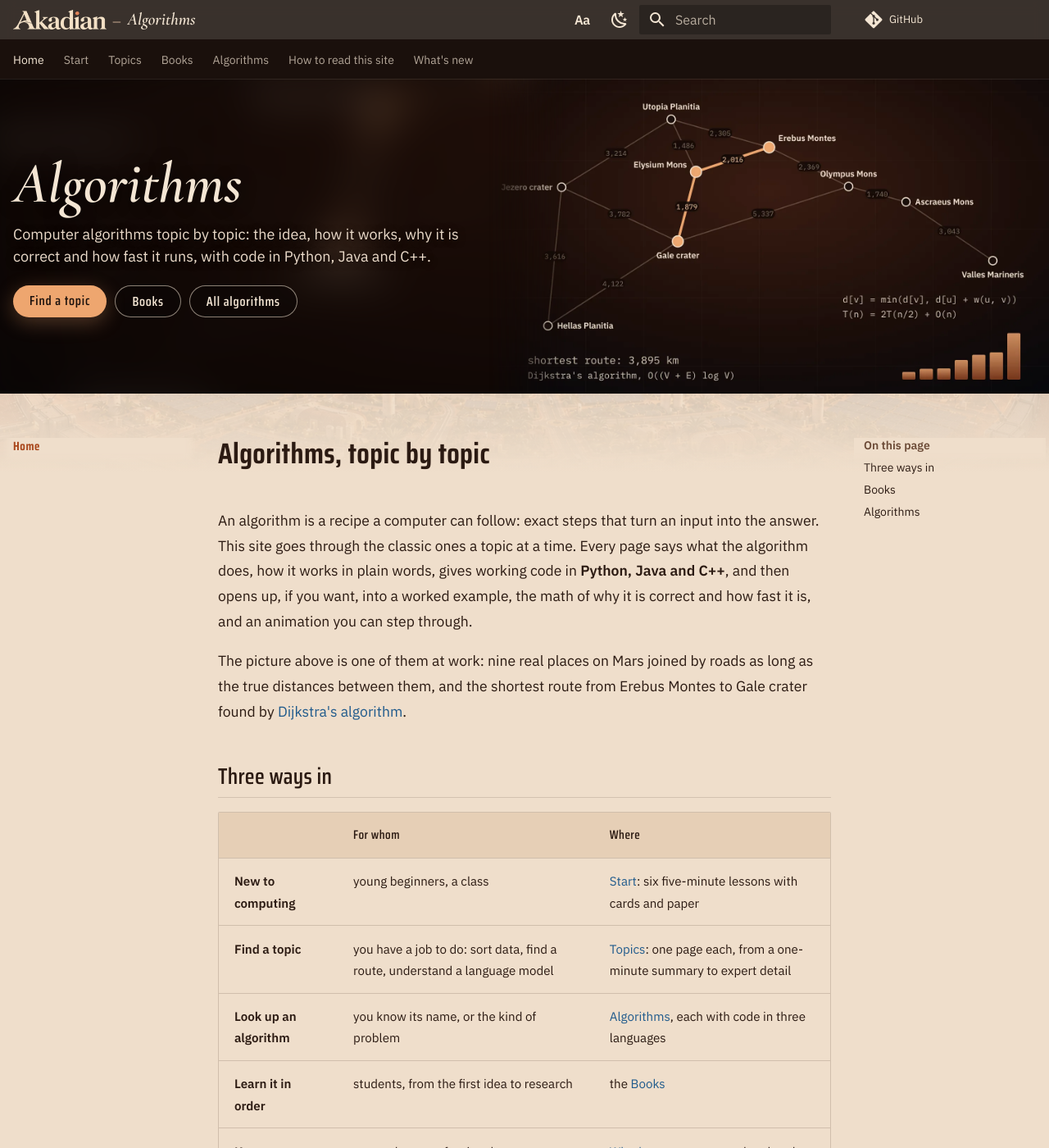
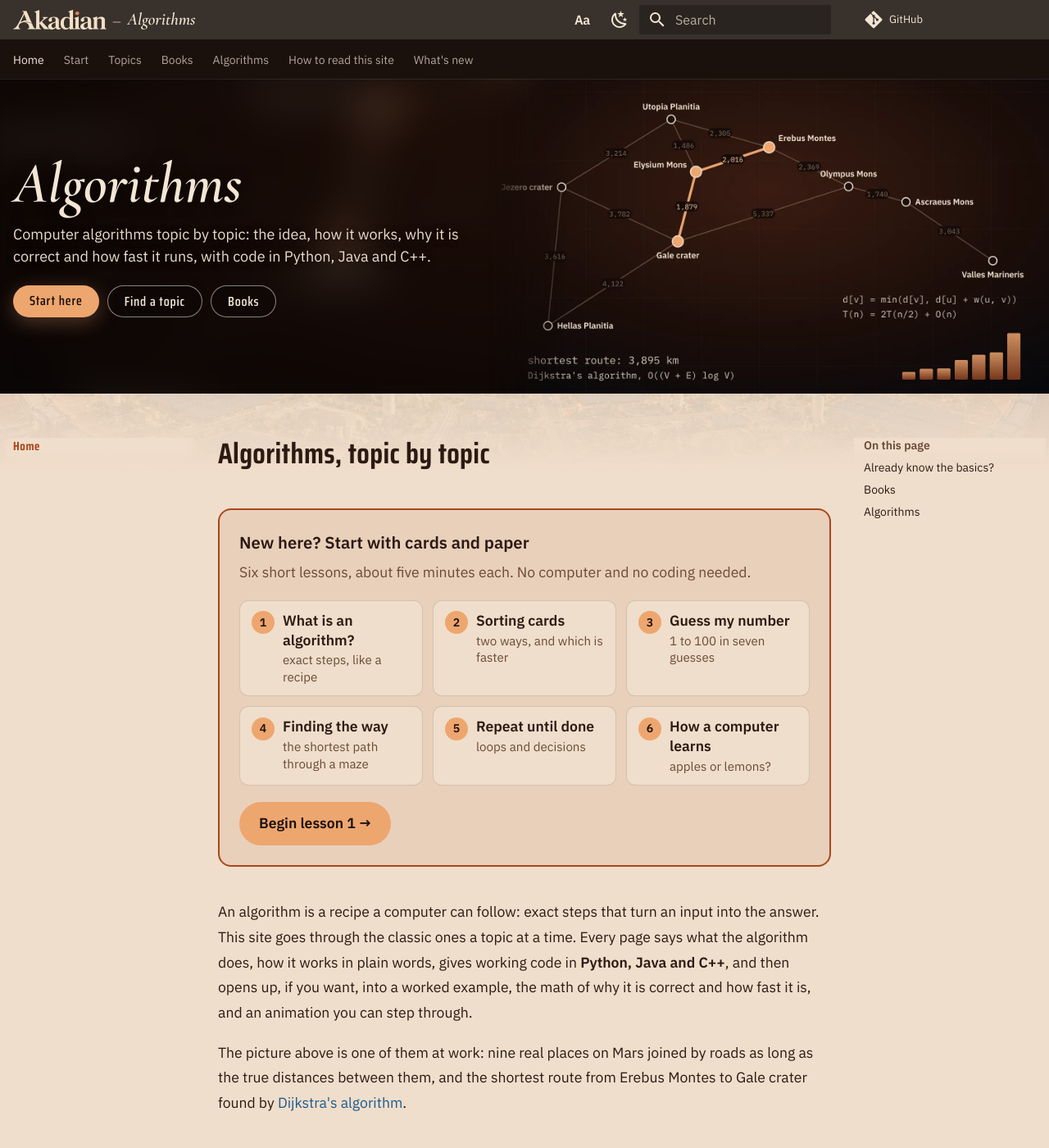
Before and after one commit to TTMathCS/cs, an MkDocs documentation site: the page built from docs/index.md, in a window 1280 px wide and 1400 px high. Shown: the whole window at 82% size. Built offline with MkDocs 1.6.1 and Material for MkDocs 9.7.7, drawn with Linux system fonts in a browser that asks for light colours; nearby versions of some CDN libraries; library files that are not in the unit come from our copies; comment, search, counter and statistics services are not loaded; some of the changed text lies outside the part shown.

Commit message:
Homepage leads with Start: 'Start here' is the main button, and a Start band of six beginner lessons sits right under the title (shared style in reader.css)

```diff
--- a/docs/index.md
+++ b/docs/index.md
@@ -4,6 +4,23 @@ title: Algorithms
 ---
 
 # Algorithms, topic by topic
+
+<div class="start-band" markdown>
+
+New here? Start with cards and paper
+
+Six short lessons, about five minutes each. No computer and no coding needed.
+
+1. [**What is an algorithm?** *exact steps, like a recipe*](first-steps/01-What-Is-an-Algorithm.md)
+2. [**Sorting cards** *two ways, and which is faster*](first-steps/02-Sorting-Cards.md)
+3. [**Guess my number** *1 to 100 in seven guesses*](first-steps/03-Guess-My-Number.md)
+4. [**Finding the way** *the shortest path through a maze*](first-steps/04-Finding-the-Way.md)
+5. [**Repeat until done** *loops and decisions*](first-steps/05-Repeat-Until-Done.md)
+6. [**How a computer learns** *apples or lemons?*](first-steps/06-How-a-Computer-Learns.md)
+
+[Begin lesson 1 →](first-steps/01-What-Is-an-Algorithm.md)
+
+</div>
 
 An algorithm is a recipe a computer can follow: exact steps that turn an input into the answer. This site goes
 through the classic ones a topic at a time. Every page says what the algorithm does, how it works in plain words,
@@ -14,11 +31,10 @@ The picture above is one of them at work: nine real places on Mars joined by roa
 between them, and the shortest route from Erebus Montes to Gale crater found by
 [Dijkstra's algorithm](graphs/dijkstra.md).
 
-## Three ways in
+## Already know the basics?
 
 | | For whom | Where |
 |---|---|---|
-| **New to computing** | young beginners, a class | [Start](first-steps/index.md): six five-minute lessons with cards and paper |
 | **Find a topic** | you have a job to do: sort data, find a route, understand a language model | [Topics](topics/index.md): one page each, from a one-minute summary to expert detail |
 | **Look up an algorithm** | you know its name, or the kind of problem | [Algorithms](#algorithms), each with code in three languages |
 | **Learn it in order** | students, from the first idea to research | the [Books](#books) |
--- a/docs/stylesheets/reader.css
+++ b/docs/stylesheets/reader.css
@@ -135,3 +135,42 @@
 .md-typeset .katex { position: relative; }
 .md-typeset math[display="block"] { display: block; max-width: 100%; overflow-x: auto; overflow-y: hidden; }
 .md-typeset .uoft .step, .md-typeset .uoft .block { max-width: 100%; overflow-x: auto; }
+
+/* --- homepage Start band: the beginner lessons, first thing under the title (index.md on each site) --- */
+.md-typeset .start-band {
+  margin: 0 0 2rem; padding: 1.1rem 1.2rem 1.2rem; border-radius: .8rem;
+  border: 2px solid var(--md-accent-fg-color);
+  background: color-mix(in srgb, var(--md-accent-fg-color) 9%, var(--md-default-bg-color));
+}
+.md-typeset .start-band > p:first-child { margin: 0 0 .2rem; font-size: 1.15em; font-weight: 700; }
+.md-typeset .start-band > p:first-child + p { margin: 0 0 .9rem; color: var(--md-default-fg-color--light); }
+.md-typeset .start-band ol {
+  display: grid; grid-template-columns: repeat(3, minmax(0, 1fr)); gap: .6rem;
+  margin: 0 0 1rem; padding: 0; list-style: none; counter-reset: sb;
+}
+.md-typeset .start-band ol li { margin: 0; counter-increment: sb; }
+.md-typeset .start-band ol li a {
+  display: flex; flex-direction: column; gap: .1rem; height: 100%; box-sizing: border-box;
+  padding: .6rem .75rem .65rem 2.6rem; position: relative; border-radius: .55rem; text-decoration: none;
+  color: var(--md-default-fg-color); background: var(--md-default-bg-color);
+  border: 1px solid var(--md-default-fg-color--lightest); line-height: 1.35;
+}
+.md-typeset .start-band ol li a::before {
+  content: counter(sb); position: absolute; left: .7rem; top: .62rem; width: 1.4rem; height: 1.4rem;
+  border-radius: 50%; display: grid; place-items: center; font-size: .8em; font-weight: 700;
+  color: #1a100c; background: #eea66f;
+}
+.md-typeset .start-band ol li a:hover, .md-typeset .start-band ol li a:focus-visible { border-color: var(--md-accent-fg-color); }
+.md-typeset .start-band ol li a strong { font-weight: 700; }
+.md-typeset .start-band ol li a em { font-style: normal; font-size: .86em; color: var(--md-default-fg-color--light); }
+.md-typeset .start-band > p:last-child { margin: 0; }
+.md-typeset .start-band > p:last-child a {
+  display: inline-block; padding: .55rem 1.2rem; border-radius: 999px; font-weight: 700; text-decoration: none;
+  color: #1a100c; background: #eea66f;
+}
+@media screen and (max-width: 59.9375em) { .md-typeset .start-band ol { grid-template-columns: repeat(2, minmax(0, 1fr)); } }
+@media screen and (max-width: 33em) {
+  .md-typeset .start-band { padding: .9rem .8rem 1rem; }
+  .md-typeset .start-band ol { grid-template-columns: 1fr; gap: .4rem; }
+  .md-typeset .start-band ol li a { padding: .5rem .7rem .5rem 2.4rem; }
+}
--- a/overrides/home.html
+++ b/overrides/home.html
@@ -6,9 +6,9 @@
     <p class="mars-hero__title">Algorithms</p>
     <p class="mars-hero__lead">Computer algorithms topic by topic: the idea, how it works, why it is correct and how fast it runs, with code in Python, Java and C++.</p>
     <p class="mars-hero__go">
-      <a class="mars-cta" href="{{ 'topics/' | url }}">Find a topic</a>
+      <a class="mars-cta" href="{{ 'first-steps/' | url }}">Start here</a>
+      <a class="mars-pill" href="{{ 'topics/' | url }}">Find a topic</a>
       <a class="mars-pill" href="{{ 'books/' | url }}">Books</a>
-      <a class="mars-pill" href="#algorithms">All algorithms</a>
     </p>
   </div>
 </section>
```
